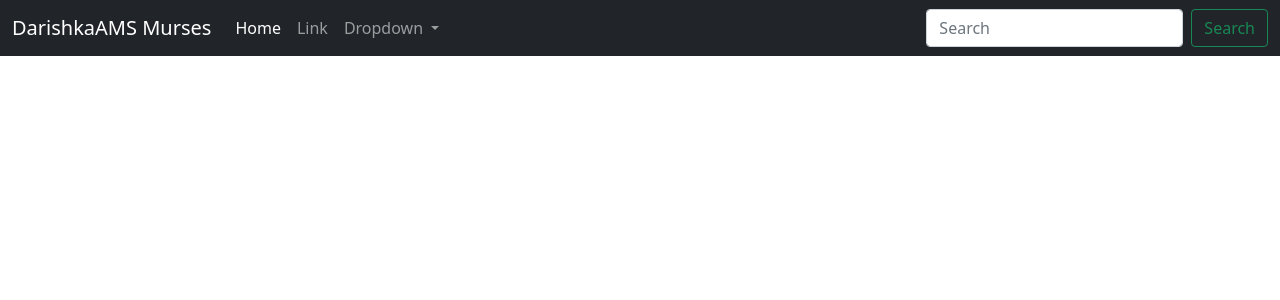
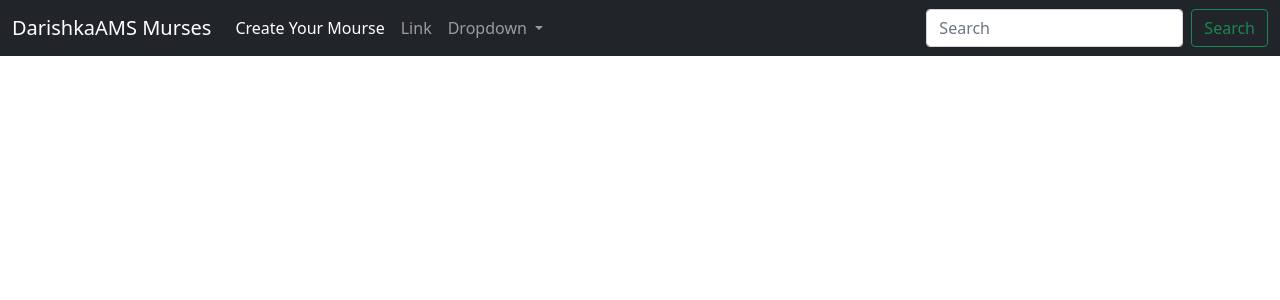
Before and after one commit to DarishkaAMS/Dj_Rest_Projects-Mourse_catalog, a Django app: template Mourse_catalog/templates/base.html in a window 1280 px wide. Shown: the top 300 px of the page. Run offline with Django 3.2, Linux system fonts and the light colour scheme; the template is opened without the code that fills it, so the values that code supplies are empty; parts of the project's set-up code (start-up, migrations or seed data) failed here and were passed over.

Commit message:
Update base.html
Add create_mourse navigation

```diff
--- a/Mourse_catalog/templates/base.html
+++ b/Mourse_catalog/templates/base.html
@@ -21,7 +21,7 @@
         <div class="collapse navbar-collapse" id="navbarSupportedContent">
           <ul class="navbar-nav me-auto mb-2 mb-lg-0">
             <li class="nav-item">
-              <a class="nav-link active" aria-current="page" href="#">Home</a>
+              <a class="nav-link active" aria-current="page" href="{% url 'create_mourse' %}">Create Your Mourse</a>
             </li>
             <li class="nav-item">
               <a class="nav-link" href="#">Link</a>
```
